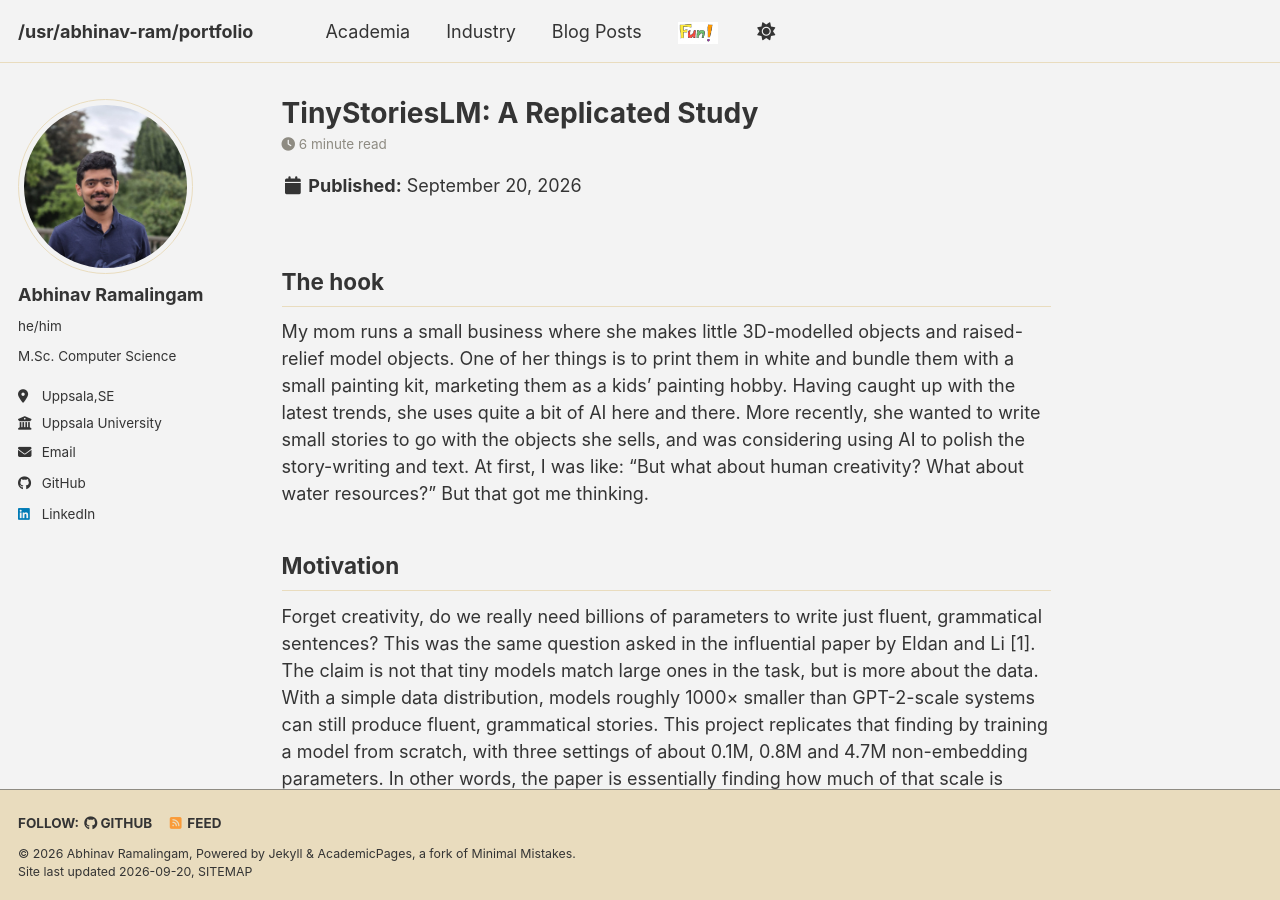
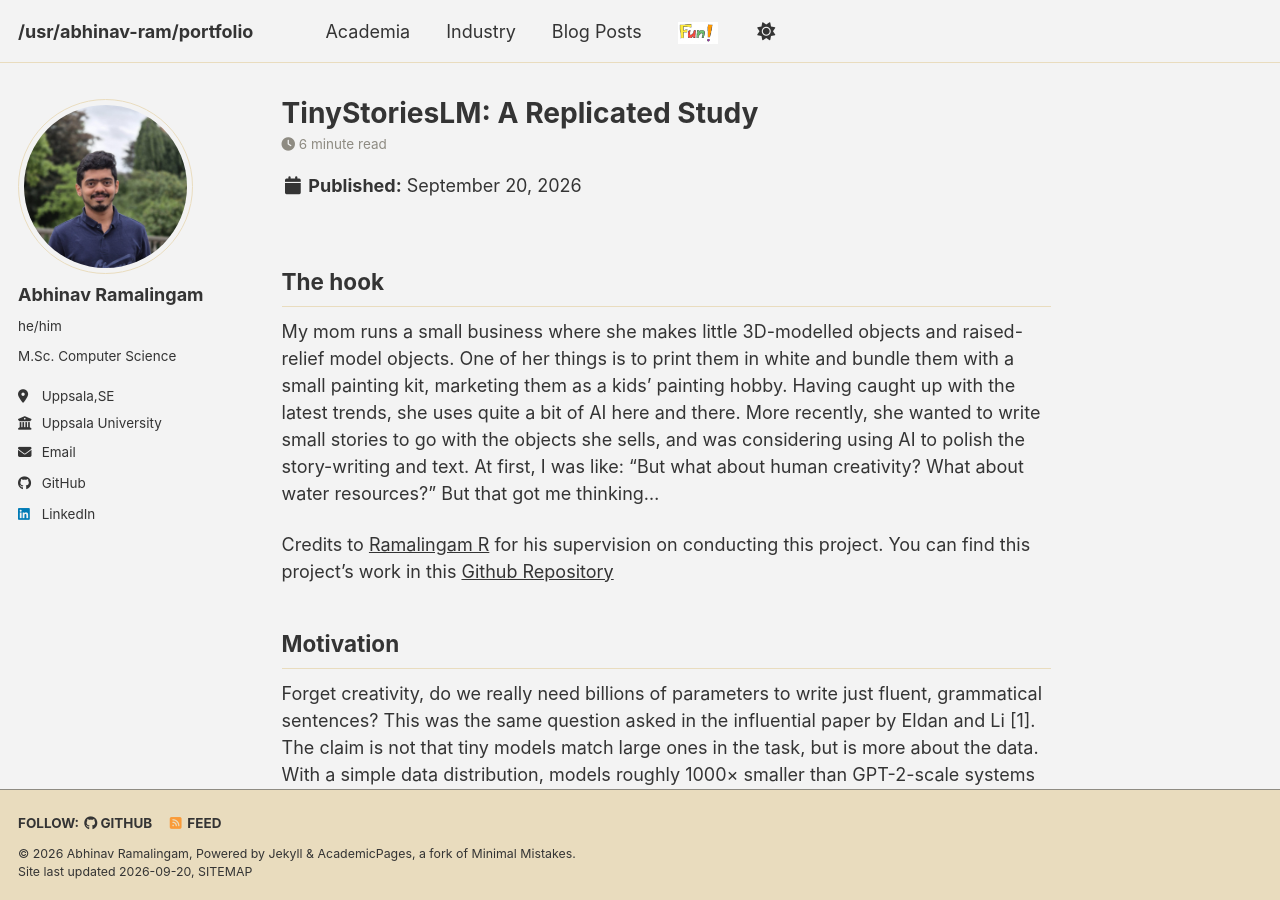
Before and after one commit to Abhinav-Ram/Abhinav-Ram.github.io, a Jekyll site: the page built from _posts/2026-09-20-tinystories-lm.md, in a window 1280 px wide and 900 px high. Built offline with Jekyll 4.4.1, drawn with Linux system fonts in a browser that asks for light colours; a style sheet for code colours, icons or effects is not loaded.

Commit message:
credits and link

```diff
--- a/_posts/2026-09-20-tinystories-lm.md
+++ b/_posts/2026-09-20-tinystories-lm.md
@@ -11,8 +11,9 @@ tags:
 ---
 
 ## The hook
+My mom runs a small business where she makes little 3D-modelled objects and raised-relief model objects. One of her things is to print them in white and bundle them with a small painting kit, marketing them as a kids' painting hobby. Having caught up with the latest trends, she uses quite a bit of AI here and there. More recently, she wanted to write small stories to go with the objects she sells, and was considering using AI to polish the story-writing and text. At first, I was like: "But what about human creativity? What about water resources?" But that got me thinking...
 
-My mom runs a small business where she makes little 3D-modelled objects and raised-relief model objects. One of her things is to print them in white and bundle them with a small painting kit, marketing them as a kids' painting hobby. Having caught up with the latest trends, she uses quite a bit of AI here and there. More recently, she wanted to write small stories to go with the objects she sells, and was considering using AI to polish the story-writing and text. At first, I was like: "But what about human creativity? What about water resources?" But that got me thinking.
+Credits to [Ramalingam R](https://www.linkedin.com/in/ramalingam-r-76912123/) for his supervision on conducting this project. You can find this project's work in this [Github Repository](https://github.com/Abhinav-Ram/TinyStoriesLM/)
 
 ## Motivation
 
```
